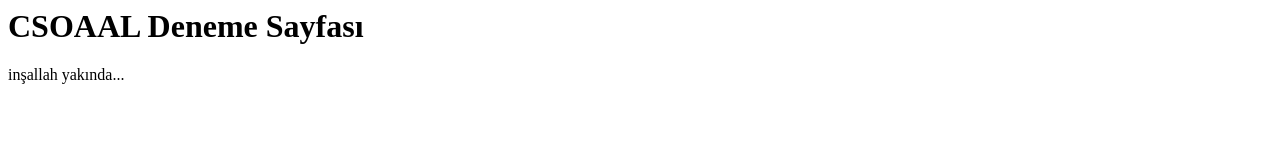
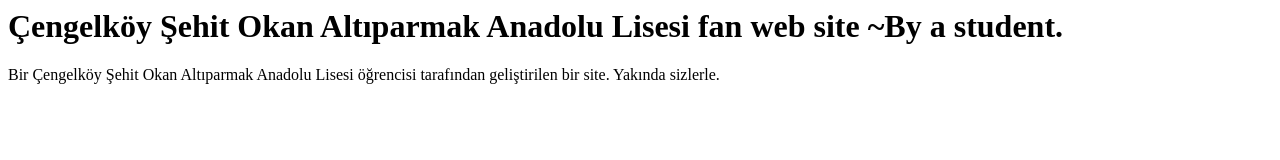
Before and after one commit to yuusey/csoaal, a plain HTML site: page index.html in a window 1280 px wide. Drawn offline with Linux system fonts and the light colour scheme.

Commit message:
site güncelleme

```diff
--- a/index.html
+++ b/index.html
@@ -3,6 +3,6 @@
     <title>CSOAAL Deneme</title>
 </head>
 <body>
-    <h1>CSOAAL Deneme Sayfası</h1>
-    <p>inşallah yakında...</p>
+    <h1>Çengelköy Şehit Okan Altıparmak Anadolu Lisesi fan web site ~By a student.</h1>
+    <p>Bir Çengelköy Şehit Okan Altıparmak Anadolu Lisesi öğrencisi tarafından geliştirilen bir site. Yakında sizlerle.</p>
 </html>
```
